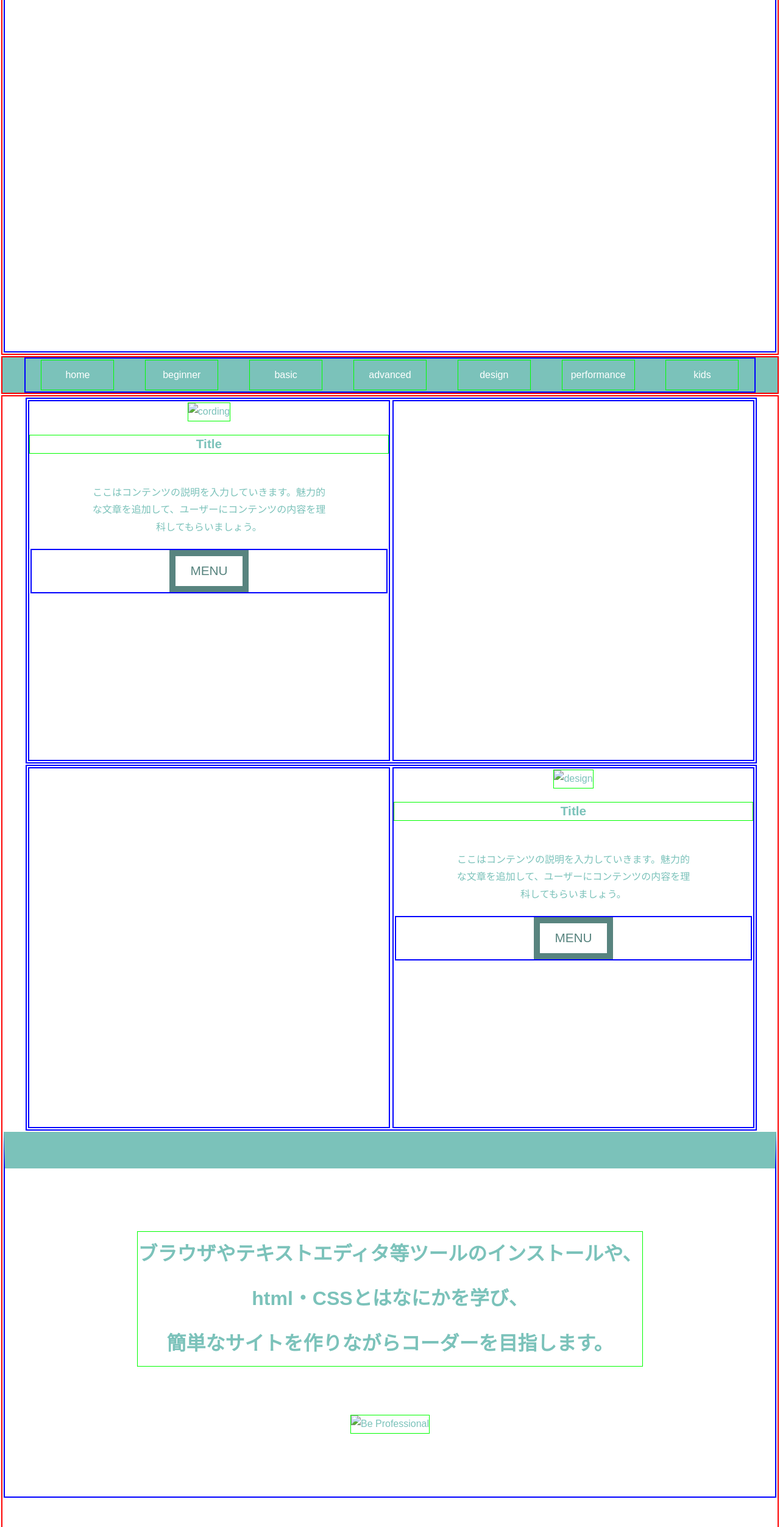
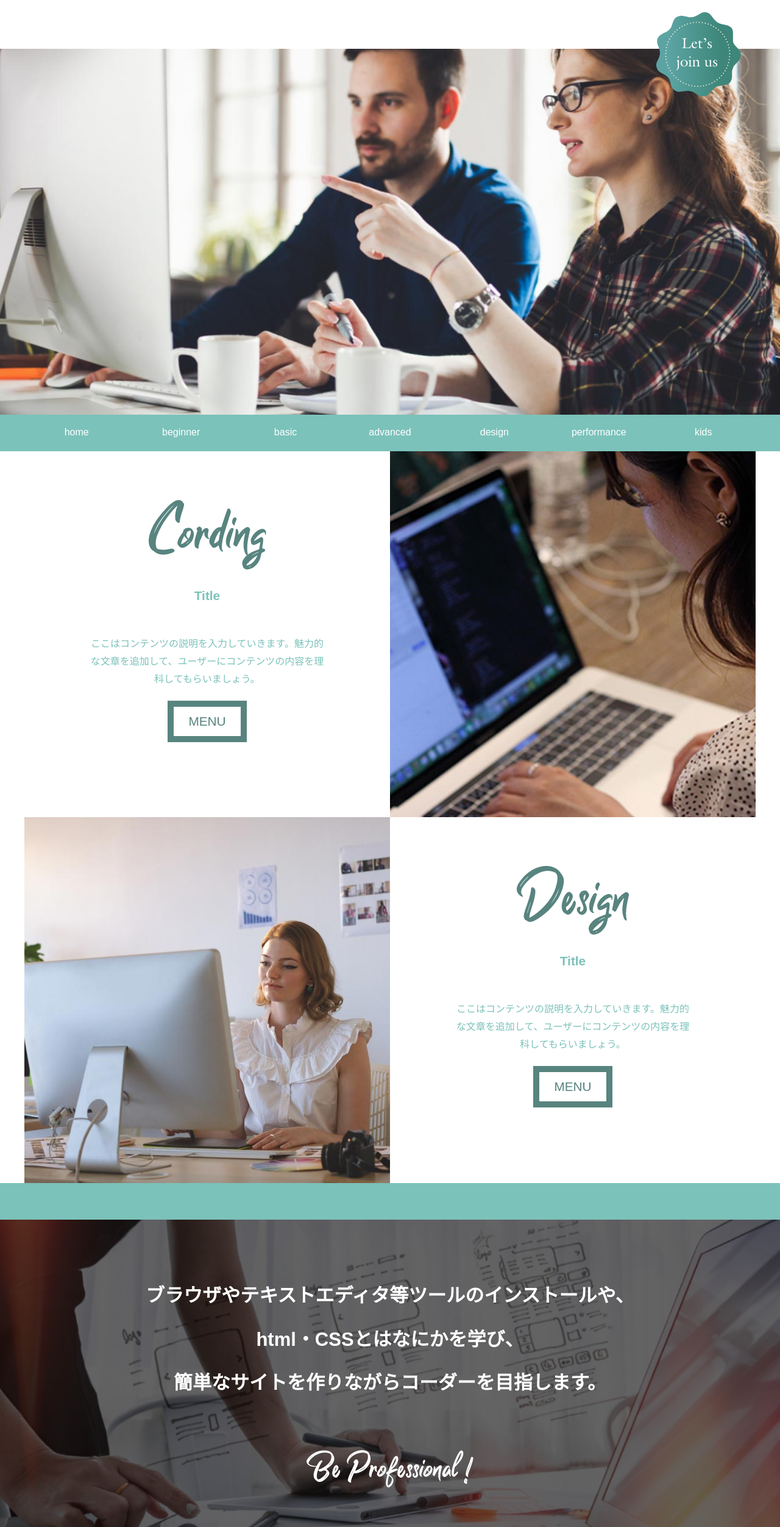
Before and after one commit to hatakumi323/CBC-practice, a plain HTML site: page index.html in a window 1280 px wide. Shown: the part 296-2800 px from the top of the page at 61% size. Drawn offline with Linux system fonts and the light colour scheme.

Commit message:
CBC | coding

```diff
--- a/css/style.css
+++ b/css/style.css
@@ -8,25 +8,6 @@ a{
 }
 
 /* ===========================
- よく使われる枠（後で削除）
-=========================== */
-/*大枠*/
-header,footer,nav,main{
-  margin:2px;
-  border: 2px solid #F00;
-}
-/*小枠*/
-div,ul{
-  margin:2px;
-  border: 2px solid #00F;
-}
-li,form,img,h1,h2{
-  margin:2px;
-  border: 1px solid #0f0;
-}
-
-
-/* ===========================
  header
 =========================== */
 header{
@@ -34,14 +15,16 @@ header{
 }
 .header__contents{
     width: 1200px;
-    margin: 0 auto;
+    margin: 43px auto 88px;
     display: flex;
     justify-content: center;
-    height: 250px;
 }
 .header__contents--text {
     align-self: flex-end;
     margin: 0 30px;
+    width: 25%;
+    border-top: 1px solid #7bc2ba;
+    border-bottom: 1px solid #7bc2ba;
 }
 .text-right {
     text-align: right;
@@ -52,11 +35,21 @@ header{
 .header__contents--logo{
     text-align: center;
 }
+.header__contents--logo-mark {
+    margin-bottom: 20px;
+}
 .header__contents--right{
 
 }
 .header__image{
+    position: relative;
     height: 600px;
+    background: #7bc2ba url("../images/bg_header.jpg") no-repeat right center / cover;
+}
+.header__image img {
+    position: absolute;
+    top: -60px;
+    right: 5vw;
 }
 
 /* ===========================
@@ -73,7 +66,7 @@ nav ul{
 }
 nav ul li{
     width: 120px;
-    height: 50px;
+    height: 60px;
 }
 nav ul li a{
     display: flex;
@@ -91,6 +84,7 @@ footer{
 }
 .footer{
     color: #fff;
+    padding: 60px 0 70px;
     background-color: #7bc2ba;
 }
 .footer h2{
@@ -100,6 +94,7 @@ footer{
 .footer__image{
     width: 100%;
     height: 600px;
+    background: #7BC2BA url("../images/bg_footer.jpg") no-repeat center center / cover;
 }
 .footer__column{
     width: 1200px;
@@ -115,7 +110,7 @@ footer{
     margin: 10px auto 0;
     display: flex;
     flex-direction: column;
-    text-align: center;
+    text-align: left;
 }
 .footer__column--form form p {
     margin-bottom: 15px;
@@ -128,18 +123,20 @@ footer{
     border: none;
 }
 .footer__column--form form textarea{
+    margin: 0 0 20px 0;
+    padding: 10px;
     height: 8em;
     font-size: 1.3em;
     border-radius: 5px;
-    margin: 0 0 20px 0;
     border: none;
-}
-.footer__column--form form input[type="submit"]{
-
 }
 .footer__column--map{
     flex: 1;
     text-align: left;
+}
+.footer__column--map iframe {
+    width: 500px;
+    height: 450px;
 }
 .footer__copy{
     font-size: 0.8em;
@@ -160,14 +157,13 @@ main{
 .menu__content{
     display: flex;
     text-align: center;
-    width: 1200px;
-    height: 600px;
 }
 .menu__content--text{
     flex: 1;
 }
 .menu__content--text img{
-
+    margin-top: 80px;
+    text-align: center;
 }
 .menu__content--text h1{
     margin: 20px 0 50px;
@@ -177,12 +173,19 @@ main{
     width: 65%;
     margin: 0 auto 20px;
 }
+.img-cording {
+    background: url("../images/menu_cording.jpg") no-repeat center center / cover;
+}
+.img-design {
+    background: url("../images/menu_design.jpg") no-repeat center center / cover;
+}
 .menu__content--image{
     flex: 1;
+    height: 600px;
 }
 
 .vision{
-
+    position: relative;
 }
 .vision__image{
     display: flex;
@@ -191,13 +194,27 @@ main{
     flex-direction: column;
     border-top: 60px solid #7bc2ba;
     height: 600px;
+    background: #7bc2ba url("../images/bg_contents.jpg") no-repeat center center /cover;
 }
-.vision__image h1 {
-    font: bold 32px/2.3em sans-serif;
-    text-align: center;
+.vision__image::before{
+    height:600px;
+    background-color: rgba(0,0,0,0.6);
+    position: absolute;
+    top: 60px;
+    right: 0;
+    bottom: 0;
+    left: 0;
+    content: ' ';
+  }
+.vision__image h1{
+  font:bold 31px/2.3em sans-serif;
+  text-align:center;
+  color:#fff;
+  z-index:99;
 }
 .vision__image P{
     margin-top: 75px;
+    z-index: 99;
 }
 .vision__columun{
     width: 1200px;
@@ -207,7 +224,14 @@ main{
 }
 .vision__columun--item{
     width: 30%;
+    text-align: left;
+}
+.vision__columun--item-img {
+    margin: 0 0 50px;
     text-align: center;
+}
+.vision__columun--item-img img {
+    height: 200px;
 }
 
 /* 共有 */
--- a/index.html
+++ b/index.html
@@ -16,15 +16,15 @@
         Professional Skills in<br>the Engineering Curriculum.
       </div>
       <div class="header__contents--logo">
-        <p><img src="" alt="CBC logo"></p>
-        <p><img src="" alt="CRI BOOT CAMP"></p>
+        <p class="header__contents--logo-mark"><img src="./images/logo.png" alt="CBC logo"></p>
+        <p><img src="./images/logo-bagde.png" alt="CRI BOOT CAMP"></p>
       </div>
       <div class="header__contents--text">
         プロフェッショナルになるための<br>“挫折しない”トレーニングメソッド
       </div>
     </div>
     <div class="header__image">
-      <img src="">
+      <img src="./images/badge.png">
     </div>
     </header>
 
@@ -44,17 +44,17 @@
     <section class="menu">
       <div class="menu__content">
         <div class="menu__content--text">
-          <img src="" alt="cording">
+          <img src="./images/title_cording.png" alt="cording">
           <h1>Title</h1>
           <p>ここはコンテンツの説明を入力していきます。魅力的な文章を追加して、ユーザーにコンテンツの内容を理科してもらいましょう。</p>
           <div class="btn"><a href="">MENU</a></div>
         </div>
-        <div class="menu__content--image"></div>
+        <div class="menu__content--image img-cording"></div>
       </div>
       <div class="menu__content">
-        <div class="menu__content--image"></div>
+        <div class="menu__content--image img-design"></div>
         <div class="menu__content--text">
-          <img src="" alt="design">
+          <img src="./images/title_design.png" alt="design">
           <h1>Title</h1>
           <p>ここはコンテンツの説明を入力していきます。魅力的な文章を追加して、ユーザーにコンテンツの内容を理科してもらいましょう。</p>
           <div class="btn"><a href="">MENU</a></div>
@@ -65,26 +65,26 @@
     <section class="vision">
       <div class="vision__image">
         <h1>ブラウザやテキストエディタ等ツールのインストールや、<br>html・CSSとはなにかを学び、<br>簡単なサイトを作りながらコーダーを目指します。</h1>
-        <p><img src="" alt="Be Professional"></p>
+        <p><img src="./images/be-pro.png" alt="Be Professional"></p>
       </div>
 
       <div class="vision__columun">
         <div class="vision__columun--item">
-          <p><img src="" alt="cording image"></p>
+          <p class="vision__columun--item-img"><img src="./images/contents_cording.png" alt="cording image"></p>
           <p>
           ここはコンテンツの説明を入力していきます。魅力的な文章を追加して、ユーザーにコンテンツの内容を理科してもらいましょう。
           ここはコンテンツの説明を入力していきます。魅力的な文章を追加して、ユーザーにコンテンツの内容を理科してもらいましょう。
           </p>
         </div>
         <div class="vision__columun--item">
-          <p><img src="" alt="design image"></p>
+          <p class="vision__columun--item-img"><img src="./images/contents_design.png" alt="design image"></p>
           <p>
           ここはコンテンツの説明を入力していきます。魅力的な文章を追加して、ユーザーにコンテンツの内容を理科してもらいましょう。
           ここはコンテンツの説明を入力していきます。魅力的な文章を追加して、ユーザーにコンテンツの内容を理科してもらいましょう。
           </p>
         </div>
         <div class="vision__columun--item">
-          <p><img src="" alt="analytics image"></p>
+          <p class="vision__columun--item-img"><img src="./images/contents_analytics.png" alt="analytics image"></p>
           <p>
           ここはコンテンツの説明を入力していきます。魅力的な文章を追加して、ユーザーにコンテンツの内容を理科してもらいましょう。
           ここはコンテンツの説明を入力していきます。魅力的な文章を追加して、ユーザーにコンテンツの内容を理科してもらいましょう。
```
